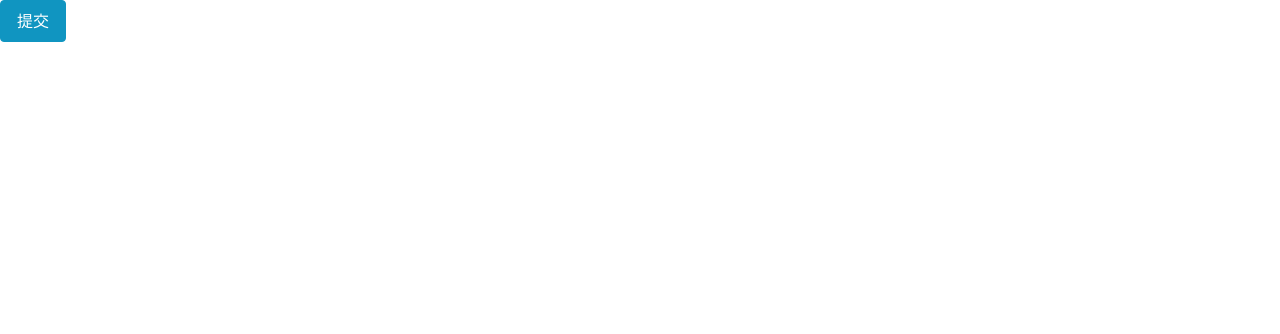
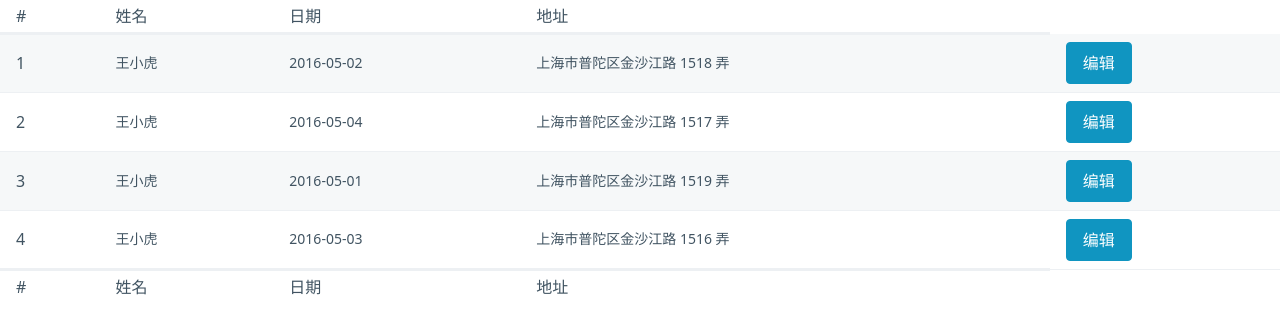
Before and after one commit to vueadmin/vue-pico-ui, a Vue app: page / in a window 1280 px wide. Shown: the top 334 px of the page. Built offline with nearby package versions, Linux system fonts and the light colour scheme.

Commit message:
封装Table组件

```diff
--- a/packages/index.js
+++ b/packages/index.js
@@ -1,6 +1,8 @@
 import Button from "./button";
+import Table from "./table";
 
-const components = [Button];
+const components = [Button, Table];
+
 const install = function (Vue) {
   if (install.installed) return;
   install.installed = true;
@@ -15,4 +17,4 @@ export default {
   ...components,
 };
 
-export { Button };
+export { Button, Table };
--- /dev/null
+++ b/packages/table/index.js
@@ -0,0 +1,7 @@
+import Table from './src/main.vue';
+
+Table.install = (vue) => {
+    vue.component(Table.name, Table);
+};
+
+export default Table;
--- /dev/null
+++ b/packages/table/src/main.vue
@@ -0,0 +1,47 @@
+<template>
+  <table :role="stripe ? 'grid' : ''">
+    <thead>
+      <tr>
+        <th scope="col">#</th>
+        <th v-for="(opt, index) in option" :key="index">{{ opt.label }}</th>
+      </tr>
+    </thead>
+    <tbody>
+      <tr v-for="(item, index) in data" :key="index">
+        <th scope="row">{{ index + 1 }}</th>
+        <td v-for="(opt, index) in option" :key="index">
+          {{ item[opt.prop] }}
+        </td>
+        <td><slot></slot></td>
+      </tr>
+    </tbody>
+    <tfoot>
+      <tr>
+        <th scope="col">#</th>
+        <td v-for="(opt, index) in option" :key="index">{{ opt.label }}</td>
+      </tr>
+    </tfoot>
+  </table>
+</template>
+
+<script>
+export default {
+  name: "PicoTable",
+  props: {
+    data: {
+      type: Array,
+      default: () => [],
+    },
+    option: {
+      type: Array,
+      default: () => [],
+    },
+    stripe: Boolean,
+  },
+  methods: {
+    handleClick(evt) {
+      this.$emit("click", evt);
+    },
+  },
+};
+</script>
--- a/src/App.vue
+++ b/src/App.vue
@@ -1,21 +1,65 @@
 <template>
   <div class="grid">
-    <div>
-      <PicoButton @click="onClickButton">提交</PicoButton>
-    </div>
+    <PicoTable :data="tableData" :option="optionData" stripe>
+      <template slot-scope="scope">
+        <PicoButton @click="handleEdit(scope.row)">编辑</PicoButton>
+      </template>
+    </PicoTable>
   </div>
 </template>
 
 <script>
 export default {
+  data() {
+    return {
+      optionData: [
+        {
+          label: "姓名",
+          prop: "name",
+        },
+        {
+          label: "日期",
+          prop: "date",
+        },
+        {
+          label: "地址",
+          prop: "address",
+        },
+      ],
+      tableData: [
+        {
+          date: "2016-05-02",
+          name: "王小虎",
+          address: "上海市普陀区金沙江路 1518 弄",
+        },
+        {
+          date: "2016-05-04",
+          name: "王小虎",
+          address: "上海市普陀区金沙江路 1517 弄",
+        },
+        {
+          date: "2016-05-01",
+          name: "王小虎",
+          address: "上海市普陀区金沙江路 1519 弄",
+        },
+        {
+          date: "2016-05-03",
+          name: "王小虎",
+          address: "上海市普陀区金沙江路 1516 弄",
+        },
+      ],
+    };
+  },
   methods: {
     onClickButton(e) {
       console.log(e);
+    },
+    handleEdit(e) {
+      console.log(e);
     }
-  }
+  },
 };
 </script>
 
 <style>
-
 </style>
```
